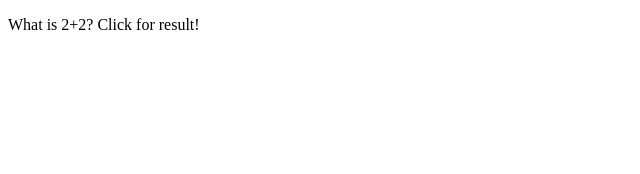
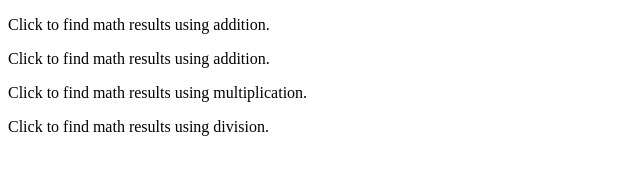
Before and after one commit to mdtite/JavaScript-Projects., a plain HTML site: page Basic JavaScript Projects/Project3_math_operators/index.html in a window 1280 px wide. Shown: the whole page, without its empty margins (0-640 px from the left). Drawn offline with Linux system fonts and the light colour scheme.

Commit message:
all the operatiors

```diff
--- a/Basic JavaScript Projects/Project3_math_operators/JS/main.js
+++ b/Basic JavaScript Projects/Project3_math_operators/JS/main.js
@@ -1,4 +1,19 @@
 function addition_Function () {
     var addition = 2+2; //creating var
-    document.getElementById("Math").innerHTML = "2 + 2 = " + addition //usung get element by id to change the text
+    document.getElementById("Math").innerHTML = "Addition 2 + 2 = " + addition //usung get element by id to change the text
 }
+
+function subtraction_Function () {
+    var subtraction = 5-2; //creating var
+    document.getElementById("Math2").innerHTML = "Subtraction 5 + 2 = " + subtraction //usung get element by id to change the text
+}
+
+function mult_Function () {
+    var mult = 6*8; //creating var
+    document.getElementById("Math3").innerHTML = "Subtraction 6 * 8 = " + mult //usung get element by id to change the text
+}
+
+function division_Function () {
+    var division = 48/6; //creating var
+    document.getElementById("Math4").innerHTML = "Division 48 / 6 = " + division //usung get element by id to change the text
+}
--- a/Basic JavaScript Projects/Project3_math_operators/index.html
+++ b/Basic JavaScript Projects/Project3_math_operators/index.html
@@ -8,6 +8,9 @@
 
 <body>
     <!-- a p with id to call the js function -->
-<p id="Math" onClick="addition_Function()">What is 2+2? Click for result!</p>
+<p id="Math" onClick="addition_Function()">Click to find math results using addition.</p>
+<p id="Math2" onClick="subtraction_Function()">Click to find math results using addition.</p>
+<p id="Math3" onClick="mult_Function()">Click to find math results using multiplication.</p>
+<p id="Math4" onClick="division_Function()">Click to find math results using division.</p>
 </body>
 </html>
```
Also changed, not shown: 1 other file.
